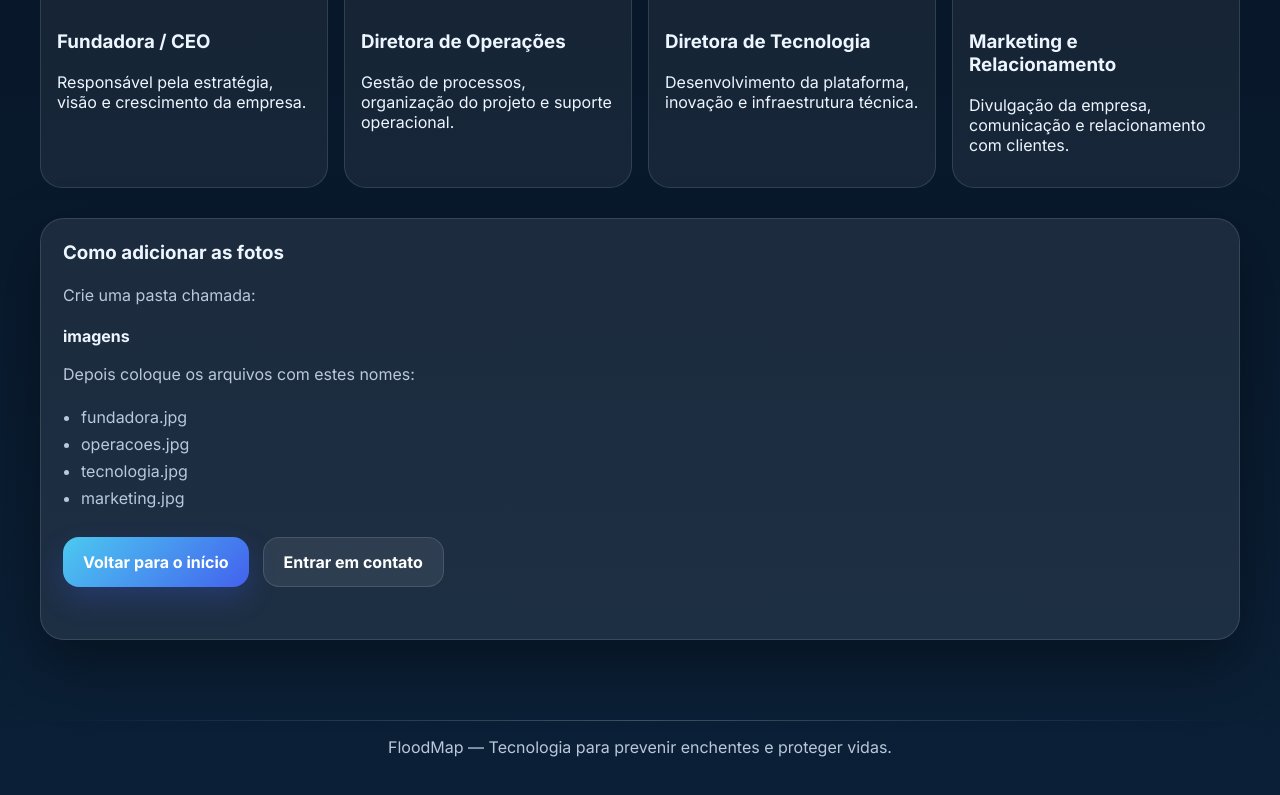
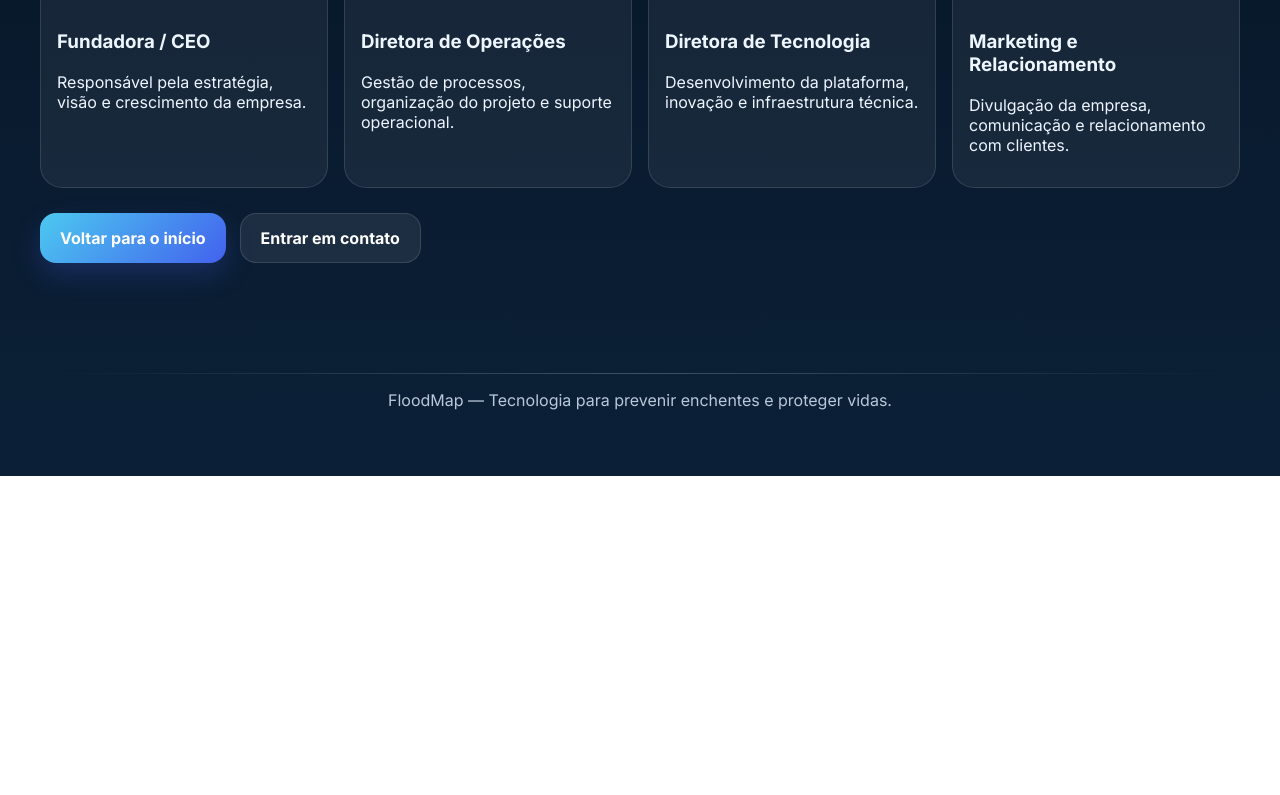
Before and after one commit to isabella-cavalcanti/Floodmap, a plain HTML site: page colaboradoras.html in a window 1280 px wide. Shown: the part 597-1392 px from the top of the page. After the commit the page ends 1073 px from the top, so only its background shows below. Drawn offline with Linux system fonts and the light colour scheme.

Commit message:
Update colaboradoras.html

```diff
--- a/colaboradoras.html
+++ b/colaboradoras.html
@@ -221,32 +221,6 @@
 
         </div>
 
-        <!-- CARD -->
-        <div class="card" style="margin-top: 30px;">
-
-          <h3>Como adicionar as fotos</h3>
-
-          <p>
-            Crie uma pasta chamada:
-          </p>
-
-          <strong>imagens</strong>
-
-          <p style="margin-top: 15px;">
-            Depois coloque os arquivos com estes nomes:
-          </p>
-
-          <ul class="list">
-
-            <li>fundadora.jpg</li>
-
-            <li>operacoes.jpg</li>
-
-            <li>tecnologia.jpg</li>
-
-            <li>marketing.jpg</li>
-
-          </ul>
 
           <!-- BOTÕES -->
           <div class="hero-actions" style="margin-top: 25px;">
```
